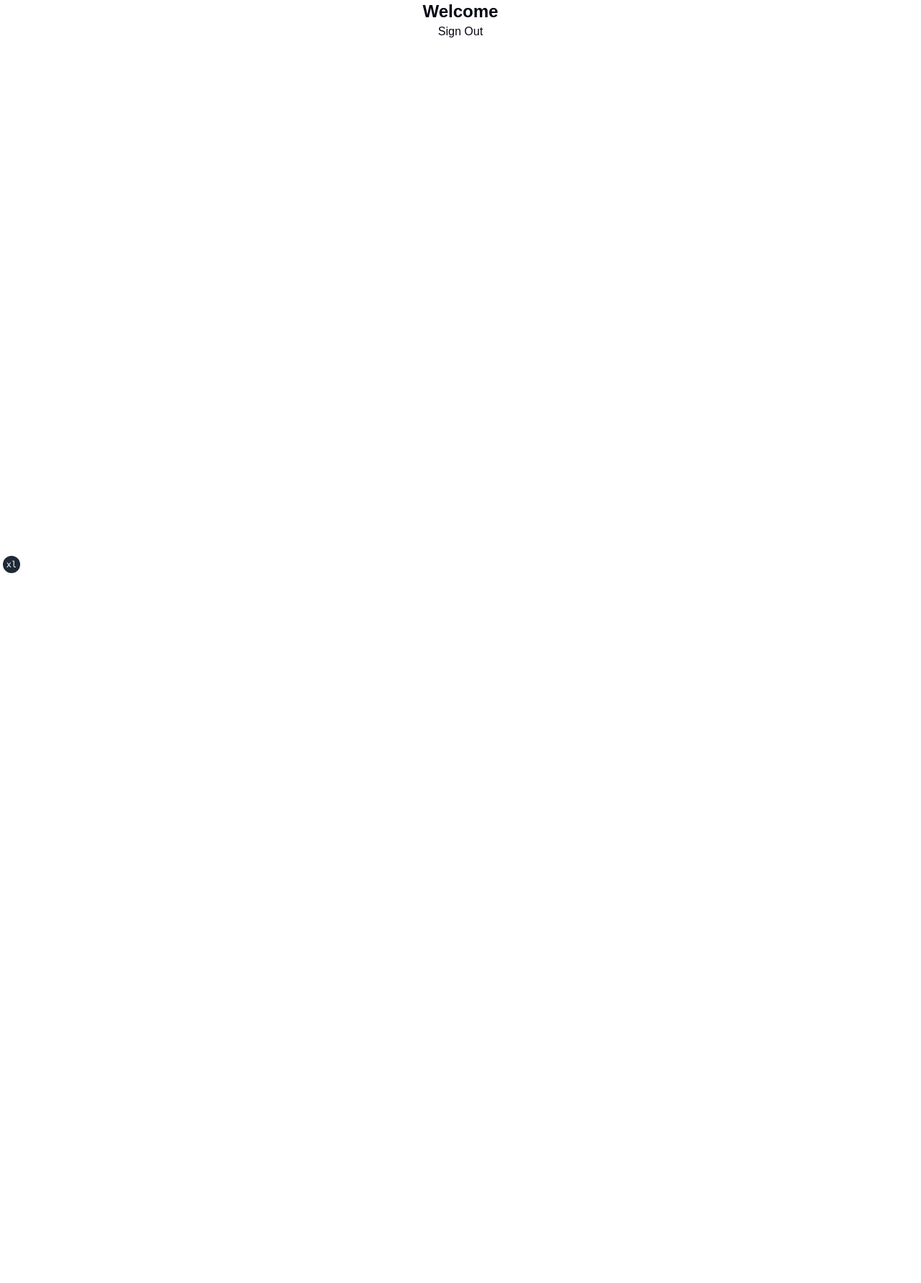
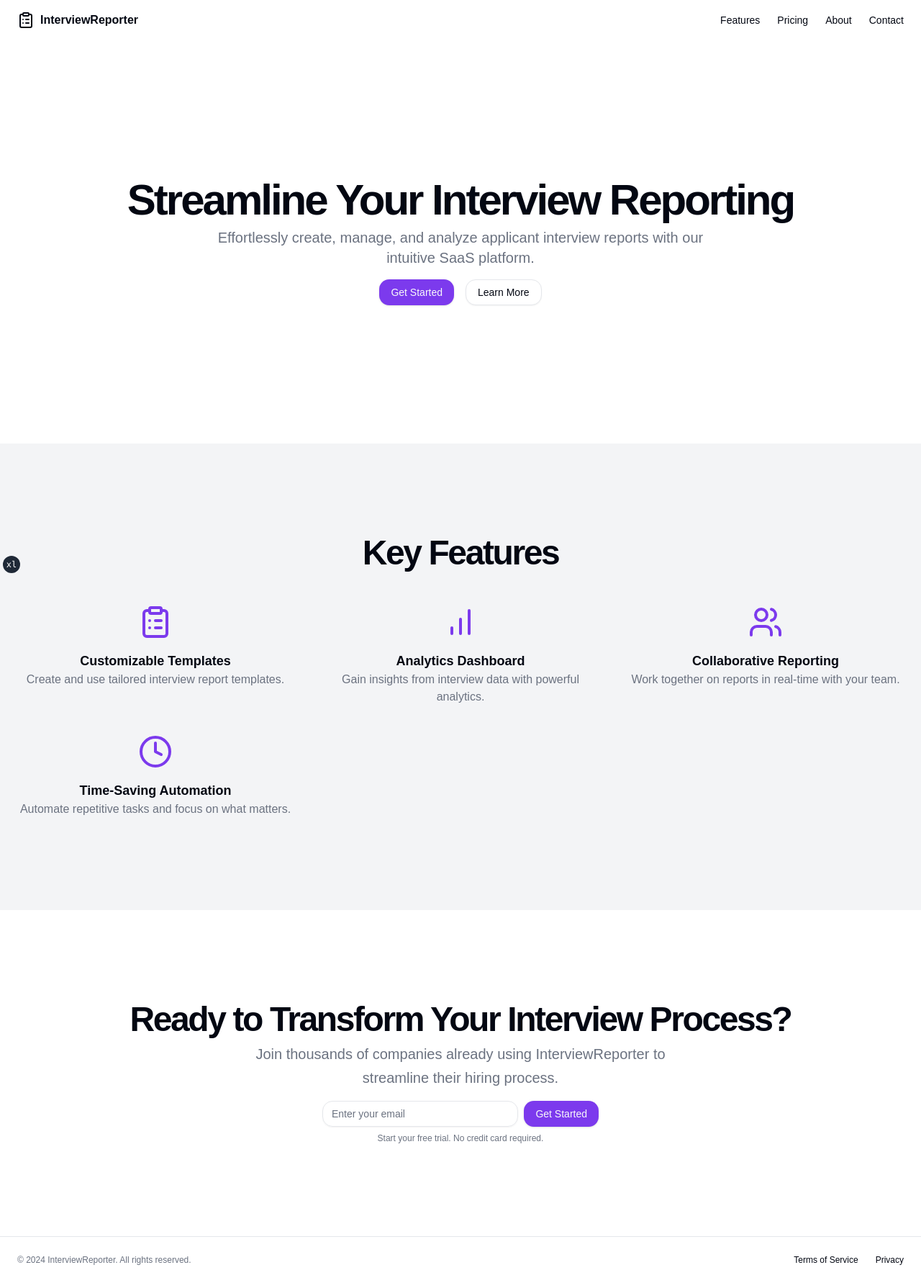
Before and after one commit to regi-gouale/FaithBridge, a Next.js app in the folder frontend/: page /en in a window 1280 px wide. Shown: the whole page at 72% size. Before the commit the page ends 800 px from the top, so only its background shows below. Built offline with nearby package versions, Linux system fonts and the light colour scheme; no server answers.

Commit message:
Ajout de la page de compte et refonte de la page d'accueil avec des sections améliorées et des fonctionnalités de navigation

```diff
--- /dev/null
+++ b/frontend/app/[locale]/(protected)/account/page.tsx
@@ -0,0 +1,7 @@
+import React from 'react'
+
+export default function AccountPage() {
+  return (
+    <div>AccountPage</div>
+  )
+}
--- a/frontend/app/[locale]/page.tsx
+++ b/frontend/app/[locale]/page.tsx
@@ -1,20 +1,142 @@
-import { auth } from "@/auth";
-import { SignOutButton } from "@/components/auth/signin-buttons";
+import Link from "next/link";
+import { Button } from "@/components/ui/button";
+import { Input } from "@/components/ui/input";
+import { ClipboardList, BarChart, Users, Clock } from "lucide-react";
 
-
-export default async function Home() {
-  const session = await auth();
+export default function HomePage() {
   return (
-    <div className="flex w-full flex-col items-center justify-center">
-      <h1 className="text-2xl font-bold">Welcome {session?.user?.email}</h1>
-      <form
-        action={async () => {
-          "use server";
-          await SignOutButton();
-        }}
-      >
-        <button type="submit">Sign Out</button>
-      </form>
+    <div className="flex min-h-screen flex-col">
+      <header className="flex h-14 items-center px-4 lg:px-6">
+        <Link className="flex items-center justify-center" href="#">
+          <ClipboardList className="mr-2 size-6" />
+          <span className="font-bold">InterviewReporter</span>
+        </Link>
+        <nav className="ml-auto flex gap-4 sm:gap-6">
+          <Link
+            className="text-sm font-medium underline-offset-4 hover:underline"
+            href="#"
+          >
+            Features
+          </Link>
+          <Link
+            className="text-sm font-medium underline-offset-4 hover:underline"
+            href="#"
+          >
+            Pricing
+          </Link>
+          <Link
+            className="text-sm font-medium underline-offset-4 hover:underline"
+            href="#"
+          >
+            About
+          </Link>
+          <Link
+            className="text-sm font-medium underline-offset-4 hover:underline"
+            href="#"
+          >
+            Contact
+          </Link>
+        </nav>
+      </header>
+      <main className="flex-1">
+        <section className="w-full py-12 md:py-24 lg:py-32 xl:py-48">
+          <div className="container px-4 md:px-6">
+            <div className="flex flex-col items-center space-y-4 text-center">
+              <div className="space-y-2">
+                <h1 className="text-3xl font-bold tracking-tighter sm:text-4xl md:text-5xl lg:text-6xl/none">
+                  Streamline Your Interview Reporting
+                </h1>
+                <p className="mx-auto max-w-[700px] text-gray-500 dark:text-gray-400 md:text-xl">
+                  Effortlessly create, manage, and analyze applicant interview
+                  reports with our intuitive SaaS platform.
+                </p>
+              </div>
+              <div className="space-x-4">
+                <Button>Get Started</Button>
+                <Button variant="outline">Learn More</Button>
+              </div>
+            </div>
+          </div>
+        </section>
+        <section className="w-full bg-gray-100 py-12 dark:bg-gray-800 md:py-24 lg:py-32">
+          <div className="container px-4 md:px-6">
+            <h2 className="mb-12 text-center text-3xl font-bold tracking-tighter sm:text-4xl md:text-5xl">
+              Key Features
+            </h2>
+            <div className="grid gap-10 sm:grid-cols-2 md:grid-cols-3">
+              <div className="flex flex-col items-center text-center">
+                <ClipboardList className="mb-4 size-12 text-primary" />
+                <h3 className="text-lg font-bold">Customizable Templates</h3>
+                <p className="text-gray-500 dark:text-gray-400">
+                  Create and use tailored interview report templates.
+                </p>
+              </div>
+              <div className="flex flex-col items-center text-center">
+                <BarChart className="mb-4 size-12 text-primary" />
+                <h3 className="text-lg font-bold">Analytics Dashboard</h3>
+                <p className="text-gray-500 dark:text-gray-400">
+                  Gain insights from interview data with powerful analytics.
+                </p>
+              </div>
+              <div className="flex flex-col items-center text-center">
+                <Users className="mb-4 size-12 text-primary" />
+                <h3 className="text-lg font-bold">Collaborative Reporting</h3>
+                <p className="text-gray-500 dark:text-gray-400">
+                  Work together on reports in real-time with your team.
+                </p>
+              </div>
+              <div className="flex flex-col items-center text-center">
+                <Clock className="mb-4 size-12 text-primary" />
+                <h3 className="text-lg font-bold">Time-Saving Automation</h3>
+                <p className="text-gray-500 dark:text-gray-400">
+                  Automate repetitive tasks and focus on what matters.
+                </p>
+              </div>
+            </div>
+          </div>
+        </section>
+        <section className="w-full py-12 md:py-24 lg:py-32">
+          <div className="container px-4 md:px-6">
+            <div className="flex flex-col items-center justify-center space-y-4 text-center">
+              <div className="space-y-2">
+                <h2 className="text-3xl font-bold tracking-tighter sm:text-4xl md:text-5xl">
+                  Ready to Transform Your Interview Process?
+                </h2>
+                <p className="mx-auto max-w-[600px] text-gray-500 dark:text-gray-400 md:text-xl/relaxed lg:text-base/relaxed xl:text-xl/relaxed">
+                  Join thousands of companies already using InterviewReporter to
+                  streamline their hiring process.
+                </p>
+              </div>
+              <div className="w-full max-w-sm space-y-2">
+                <form className="flex space-x-2">
+                  <Input
+                    className="max-w-lg flex-1"
+                    placeholder="Enter your email"
+                    type="email"
+                  />
+                  <Button type="submit">Get Started</Button>
+                </form>
+                <p className="text-xs text-gray-500 dark:text-gray-400">
+                  Start your free trial. No credit card required.
+                </p>
+              </div>
+            </div>
+          </div>
+        </section>
+      </main>
+      <footer className="flex w-full shrink-0 flex-col items-center gap-2 border-t px-4 py-6 sm:flex-row md:px-6">
+        <p className="text-xs text-gray-500 dark:text-gray-400">
+          © 2024 InterviewReporter. All rights reserved.
+        </p>
+        <nav className="flex gap-4 sm:ml-auto sm:gap-6">
+          <Link className="text-xs underline-offset-4 hover:underline" href="#">
+            Terms of Service
+          </Link>
+          <Link className="text-xs underline-offset-4 hover:underline" href="#">
+            Privacy
+          </Link>
+        </nav>
+      </footer>
     </div>
   );
 }
--- a/frontend/app/[locale]/utils/api-helpers.ts
+++ /dev/null
@@ -1,31 +0,0 @@
-// ./frontend/src/app/[lang]/utils/api-helpers.ts
-
-export function getStrapiURL(path = "") {
-  return `${
-    process.env.NEXT_PUBLIC_STRAPI_API_URL || "http://localhost:1337"
-  }${path}`;
-}
-
-export function getStrapiMedia(url: string | null) {
-  if (url == null) {
-    return null;
-  }
-
-  // Return the full URL if the media is hosted on an external provider
-  if (url.startsWith("http") || url.startsWith("//")) {
-    return url;
-  }
-
-  // Otherwise prepend the URL path with the Strapi URL
-  return `${getStrapiURL()}${url}`;
-}
-
-export function formatDate(dateString: string) {
-  const date = new Date(dateString);
-  const options: Intl.DateTimeFormatOptions = {
-    year: "numeric",
-    month: "long",
-    day: "numeric",
-  };
-  return date.toLocaleDateString("en-US", options);
-}
--- a/frontend/app/[locale]/utils/fetch-api.tsx
+++ /dev/null
@@ -1,35 +0,0 @@
-// ./frontend/stc/app/[lang]/utils/fetch-api.tsx
-import qs from "qs";
-import { getStrapiURL } from "./api-helpers";
-
-export async function fetchAPI(
-  path: string,
-  urlParamsObject = {},
-  options = {}
-) {
-  try {
-    // Merge default and user options
-    const mergedOptions = {
-      next: { revalidate: 60 },
-      headers: {
-        "Content-Type": "application/json",
-      },
-      ...options,
-    };
-
-    // Build request URL
-    const queryString = qs.stringify(urlParamsObject);
-    const requestUrl = `${getStrapiURL(
-      `/api${path}${queryString ? `?${queryString}` : ""}`
-    )}`;
-
-    // Trigger API call
-    const response = await fetch(requestUrl, mergedOptions);
-    const data = await response.json();
-    return data;
-  } catch (error) {
-    throw new Error(
-      `Please check if your server is running and you set all the required tokens.\n\n${error}`
-    );
-  }
-}
```
Also changed, not shown: frontend/middleware.ts (+13 -9 lines), frontend/components/auth/signin-buttons.tsx (line endings or trailing spaces).
